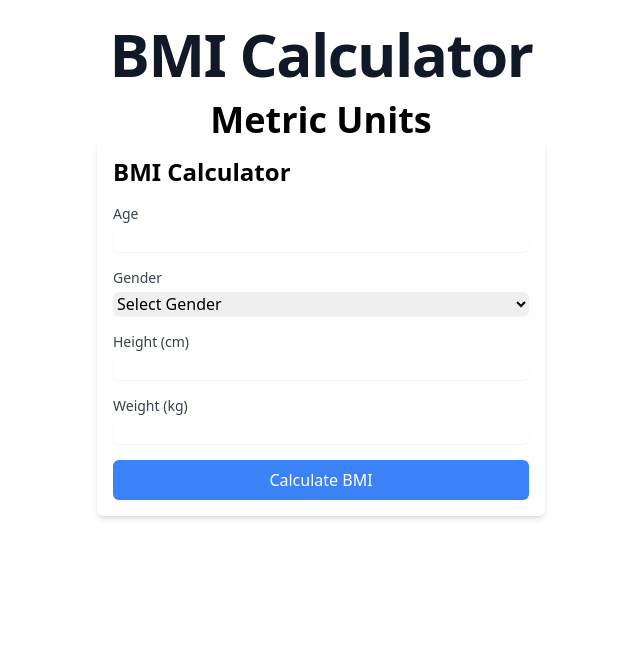
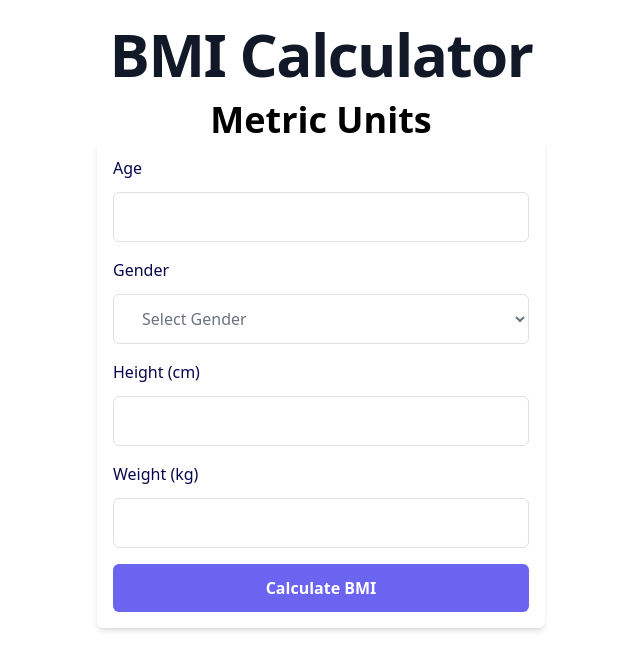
Before and after one commit to iamabhijeet2003/bmi-calculator, a Vue app: page / in a window 1280 px wide. Shown: the top 670 px of the page, without its empty margins (319-959 px from the left). Built offline with nearby package versions, Linux system fonts and the light colour scheme.

Commit message:
add new styles

```diff
--- a/src/components/forms/MetricUnits.vue
+++ b/src/components/forms/MetricUnits.vue
@@ -1,28 +1,50 @@
 <template>
 <div class="max-w-md mx-auto p-4 bg-white shadow-md rounded-md">
-    <h1 class="text-2xl font-bold mb-4">BMI Calculator</h1>
+
     <form @submit.prevent="calculateBMI" class="space-y-4">
     <div>
-        <label for="age" class="block text-sm font-medium text-gray-700">Age</label>
-        <input type="number" v-model="age" id="age" class="mt-1 block w-full border-gray-300 rounded-md shadow-sm" required>
+        <label for="age" class="mb-3 block text-base font-medium text-[#07074D]">Age</label>
+        <input type="number"
+               v-model="age"
+               id="age"
+               class="w-full rounded-md border border-[#e0e0e0] bg-white py-3 px-6 text-base font-medium text-[#6B7280] outline-none focus:border-[#6A64F1] focus:shadow-md"
+               required
+               min="1"
+               max="120"
+               >
     </div>
     <div>
-        <label for="gender" class="block text-sm font-medium text-gray-700">Gender</label>
-        <select v-model="gender" id="gender" class="mt-1 block w-full border-gray-300 rounded-md shadow-sm" required>
+        <label for="gender" class="mb-3 block text-base font-medium text-[#07074D]">Gender</label>
+        <select v-model="gender" id="gender" class="w-full rounded-md border border-[#e0e0e0] bg-white py-3 px-6 text-base font-medium text-[#6B7280] outline-none focus:border-[#6A64F1] focus:shadow-md"  required>
         <option value="">Select Gender</option>
         <option value="male">Male</option>
         <option value="female">Female</option>
         </select>
     </div>
     <div>
-        <label for="height" class="block text-sm font-medium text-gray-700">Height (cm)</label>
-        <input type="number" v-model="height" id="height" class="mt-1 block w-full border-gray-300 rounded-md shadow-sm" required>
+        <label for="height" class="mb-3 block text-base font-medium text-[#07074D]">Height (cm)</label>
+        <input
+            type="number"
+            v-model="height"
+            id="height"
+            class="w-full rounded-md border border-[#e0e0e0] bg-white py-3 px-6 text-base font-medium text-[#6B7280] outline-none focus:border-[#6A64F1] focus:shadow-md"
+            required
+            min="50"
+            max="270"
+            >
     </div>
     <div>
-        <label for="weight" class="block text-sm font-medium text-gray-700">Weight (kg)</label>
-        <input type="number" v-model="weight" id="weight" class="mt-1 block w-full border-gray-300 rounded-md shadow-sm" required>
+        <label for="weight"  class="mb-3 block text-base font-medium text-[#07074D]">Weight (kg)</label>
+        <input
+            type="number"
+            v-model="weight"
+            id="weight"
+            class="w-full rounded-md border border-[#e0e0e0] bg-white py-3 px-6 text-base font-medium text-[#6B7280] outline-none focus:border-[#6A64F1] focus:shadow-md"
+            required
+            min="3"
+            >
     </div>
-    <button type="submit" class="w-full bg-blue-500 text-white py-2 px-4 rounded-md shadow-sm hover:bg-blue-600">Calculate BMI</button>
+    <button type="submit" class="hover:shadow-form w-full rounded-md bg-[#6A64F1] py-3 px-8 text-center text-base font-semibold text-white outline-none">Calculate BMI</button>
     </form>
     <div v-if="bmi" class="mt-4">
     <h2 class="text-xl font-bold">Your BMI: {{ bmi.toFixed(2) }}</h2>
```
